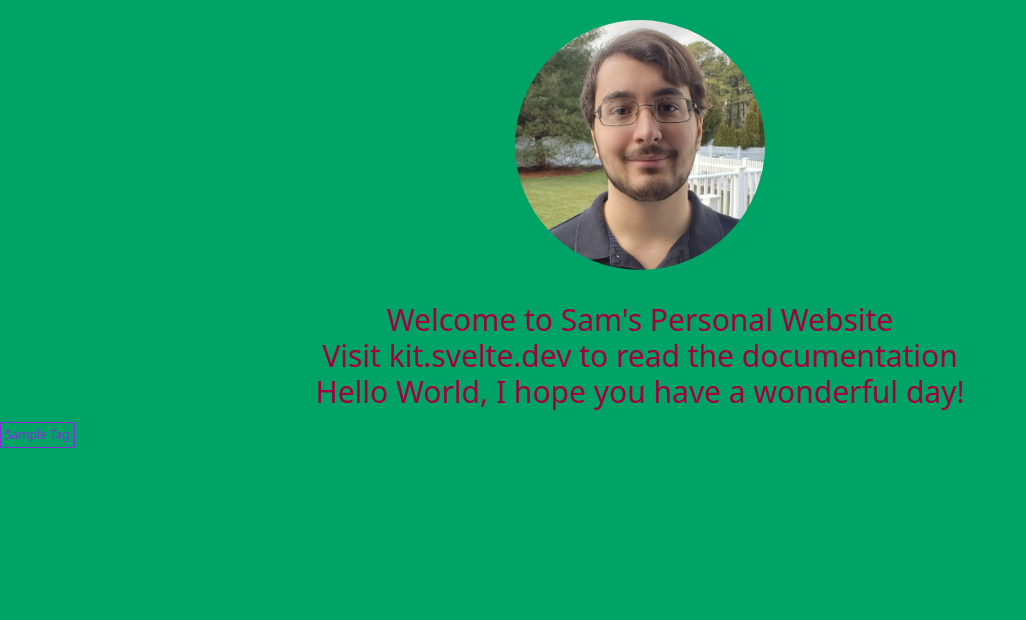
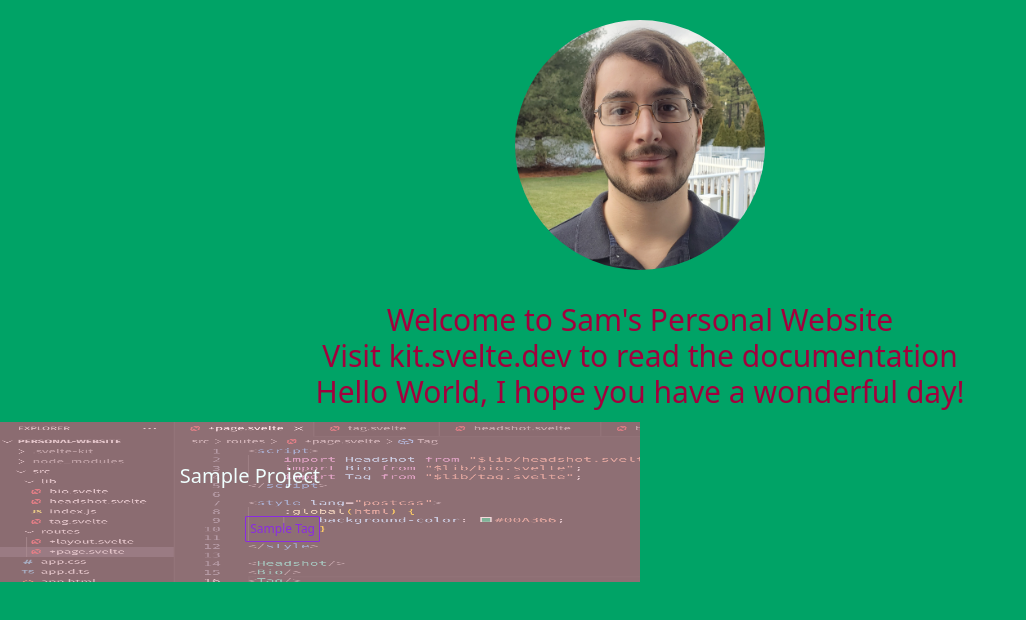
Before and after one commit to samuelsteiger/personal-website, a SvelteKit app: page / in a window 1280 px wide. Shown: the top 620 px of the page, without its empty margins (0-1026 px from the left). Built offline with nearby package versions, Linux system fonts and the light colour scheme.

Commit message:
Created project banner component

```diff
--- /dev/null
+++ b/src/lib/project_banner.svelte
@@ -0,0 +1,21 @@
+<script>
+    import Tag from "$lib/tag.svelte";
+</script>
+
+<style>
+    h1 {
+        color: azure;
+    }
+</style>
+
+<div class="relative w-1/2" style="background-color: pink;">
+    <img class="opacity-50 hover:opacity-60 min-w-full h-40"
+    src="personal-website-banner.png" alt="Snippit of Code for this website"/>
+    <div class="absolute top-1/4 right-1/2 text-xl">
+        <h1>Sample Project</h1>
+    </div>
+    <div class="absolute bottom-1/4 right-1/2">
+        <Tag/>
+    </div>
+
+</div>
--- a/src/routes/+page.svelte
+++ b/src/routes/+page.svelte
@@ -1,7 +1,7 @@
 <script>
 	import Headshot from "$lib/headshot.svelte";
 	import Bio from "$lib/bio.svelte";
-	import Tag from "$lib/tag.svelte";
+	import ProjectBanner from "$lib/project_banner.svelte";
 </script>
 
 <style lang="postcss">
@@ -13,4 +13,4 @@
 
 <Headshot/>
 <Bio/>
-<Tag/>
+<ProjectBanner/>
```
Also changed, not shown: static/personal-website-banner.png (added).
